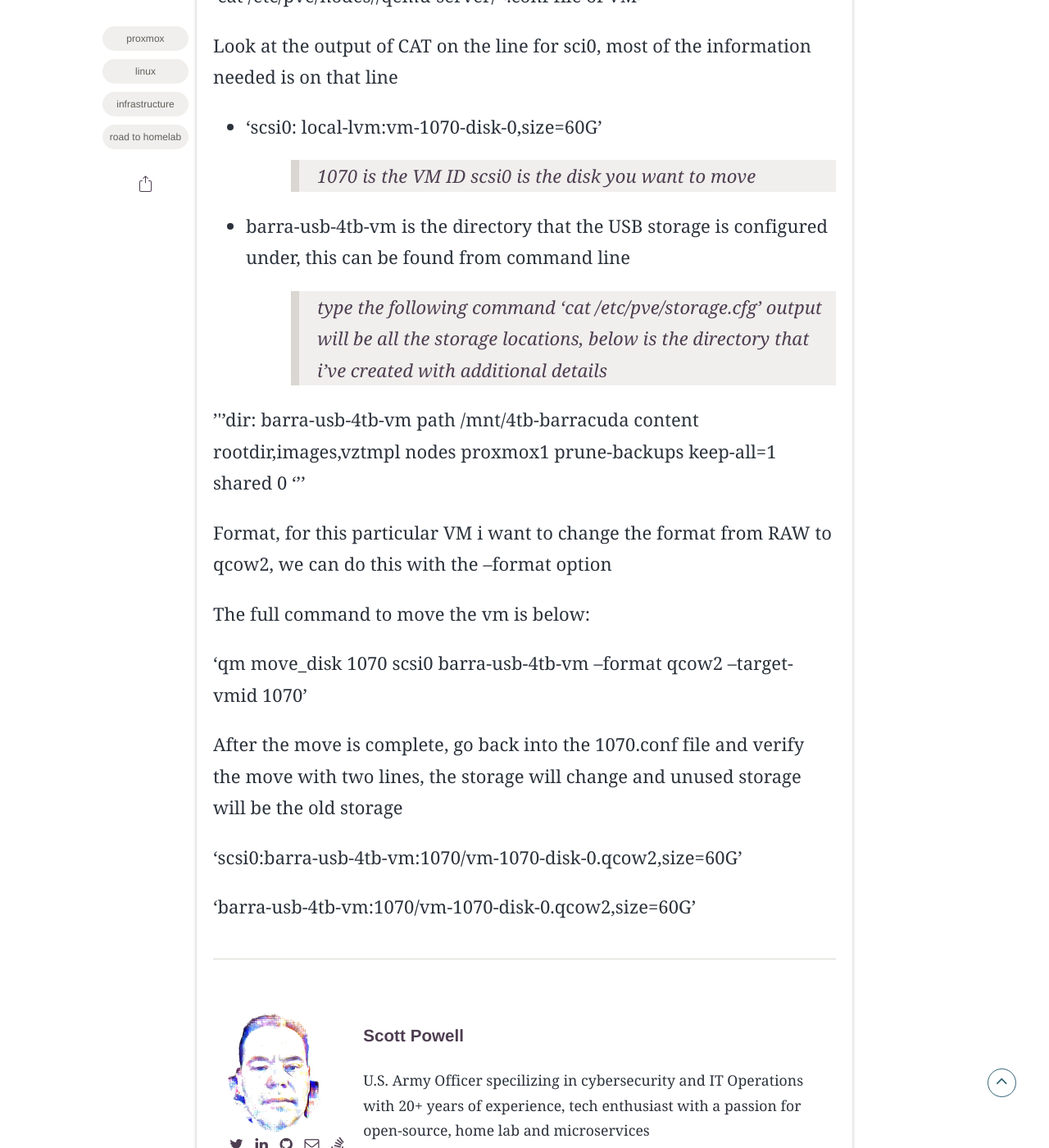
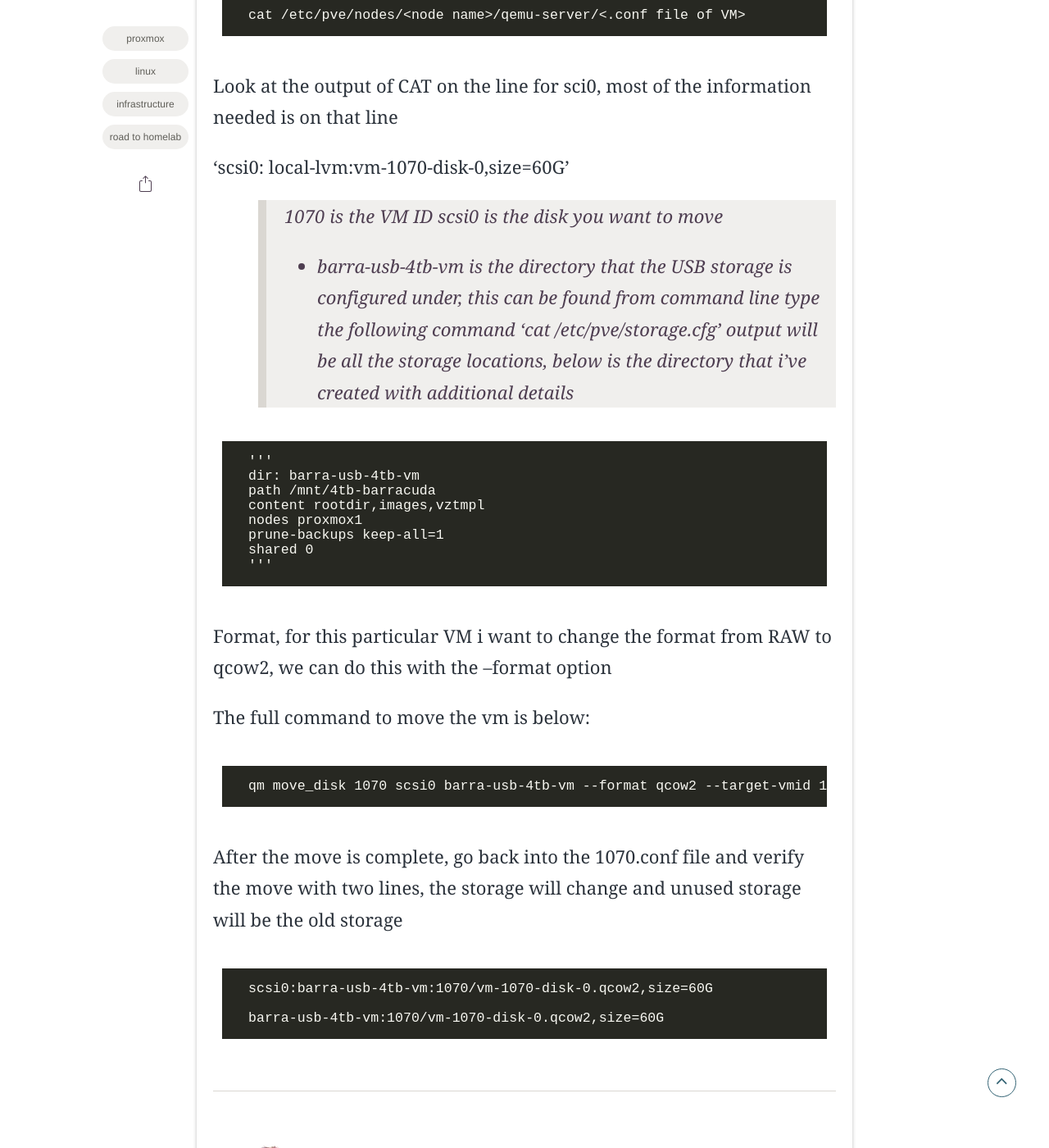
Before and after one commit to scottiepowell/gh-pages-blog.github.io, a Jekyll site: the page built from _posts/2022-06-23-moving-disks-with-qm-command.md.md, in a window 1280 px wide and 1400 px high, scrolled down 2244 px. Shown: the whole window at 82% size. Built offline with Jekyll 4.4.1, drawn with Linux system fonts in a browser that asks for light colours; some web fonts are replaced; comment, search, counter and statistics services are not loaded; part of the change alters nothing that is shown; some of the changed text lies outside the part shown.

Commit message:
Update 2022-06-23-moving-disks-with-qm-command.md.md

```diff
--- a/_posts/2022-06-23-moving-disks-with-qm-command.md.md
+++ b/_posts/2022-06-23-moving-disks-with-qm-command.md.md
@@ -28,36 +28,37 @@ The command to move disks is the QM command
 
 First thing with moving the storage, let's navigate to the storage loction on the Proxmox node and take a look at our storage
 
-'cat /etc/pve/nodes/<node name>/qemu-server/<.conf file of VM>'
+    cat /etc/pve/nodes/<node name>/qemu-server/<.conf file of VM>
 
 Look at the output of CAT on the line for sci0, most of the information needed is on that line
 
-- 'scsi0: local-lvm:vm-1070-disk-0,size=60G'
+'scsi0: local-lvm:vm-1070-disk-0,size=60G'
    > 1070 is the VM ID
    > scsi0 is the disk you want to move
 - barra-usb-4tb-vm is the directory that the USB storage is configured under, this can be found from command line
    > type the following command 'cat /etc/pve/storage.cfg'
    > output will be all the storage locations, below is the directory that i've created with additional details
 
-'''dir: barra-usb-4tb-vm
-   path /mnt/4tb-barracuda
-   content rootdir,images,vztmpl
-   nodes proxmox1
-   prune-backups keep-all=1
-   shared 0
-'''
+    '''
+    dir: barra-usb-4tb-vm
+    path /mnt/4tb-barracuda
+    content rootdir,images,vztmpl
+    nodes proxmox1
+    prune-backups keep-all=1
+    shared 0
+    '''
 
 Format, for this particular VM i want to change the format from RAW to qcow2, we can do this with the --format option
 
 The full command to move the vm is below:
 
-'qm move_disk 1070 scsi0 barra-usb-4tb-vm --format qcow2 --target-vmid 1070'
+    qm move_disk 1070 scsi0 barra-usb-4tb-vm --format qcow2 --target-vmid 1070
 
 After the move is complete, go back into the 1070.conf file and verify the move with two lines, the storage will change and unused storage will be the old storage
 
-'scsi0:barra-usb-4tb-vm:1070/vm-1070-disk-0.qcow2,size=60G'
+    scsi0:barra-usb-4tb-vm:1070/vm-1070-disk-0.qcow2,size=60G
 
-'barra-usb-4tb-vm:1070/vm-1070-disk-0.qcow2,size=60G'
+    barra-usb-4tb-vm:1070/vm-1070-disk-0.qcow2,size=60G
 
 {% comment %}
 
```
